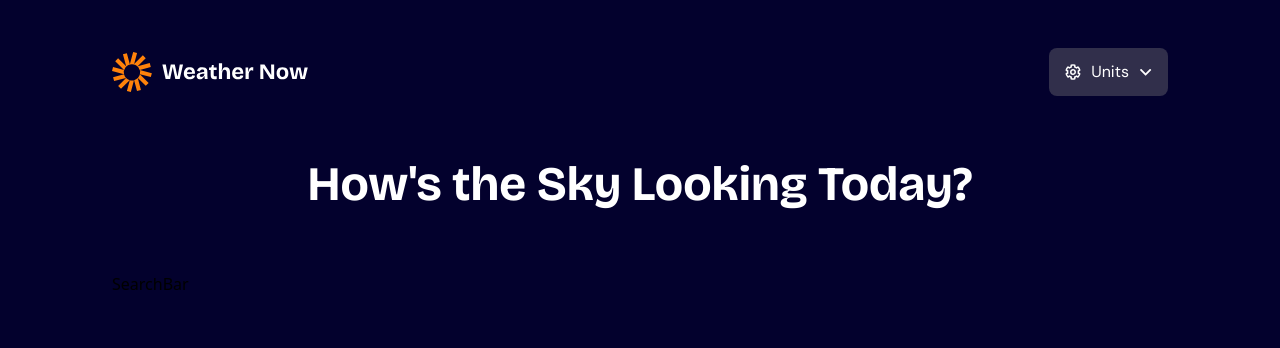
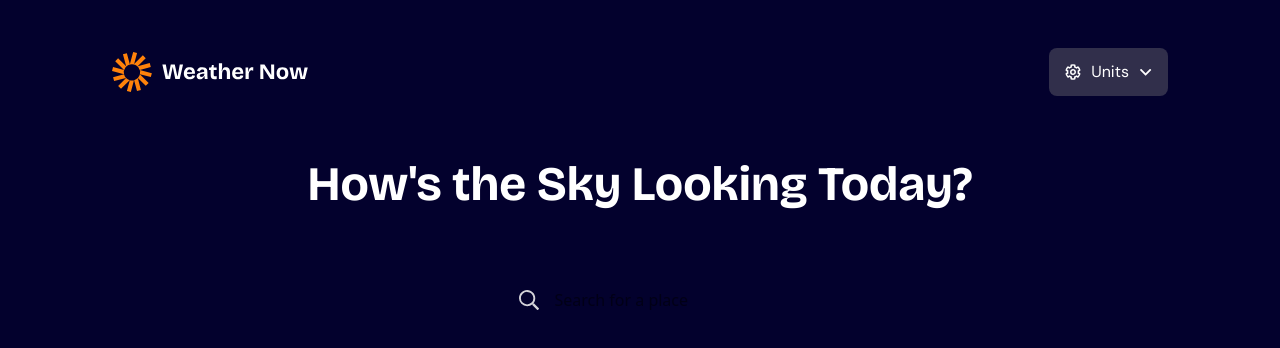
Before and after one commit to AsimBinNasir/Weather_App, a React (Vite) app: page / in a window 1280 px wide. Shown: the top 348 px of the page. Built offline with nearby package versions, Linux system fonts and the light colour scheme.

Commit message:
Implement SearchBar component with search functionality and styling

```diff
--- a/src/components/SearchBar.jsx
+++ b/src/components/SearchBar.jsx
@@ -1,8 +1,17 @@
 import React from 'react'
+import SearchIcon from '../assets/Images/icon-search.svg'
 
 const SearchBar = () => {
   return (
-    <div>SearchBar</div>
+    <div className='w-fit mx-auto '>
+      <div className='relative flex '>
+      <img src={SearchIcon} alt="Search Icon"  className='absolute left-6 top-1/2 -translate-y-1/2'/>
+      <input
+      type="text"
+      placeholder='Search for a place'
+      className='h-14 pl-15'/>
+      </div>
+    </div>
   )
 }
 
```
